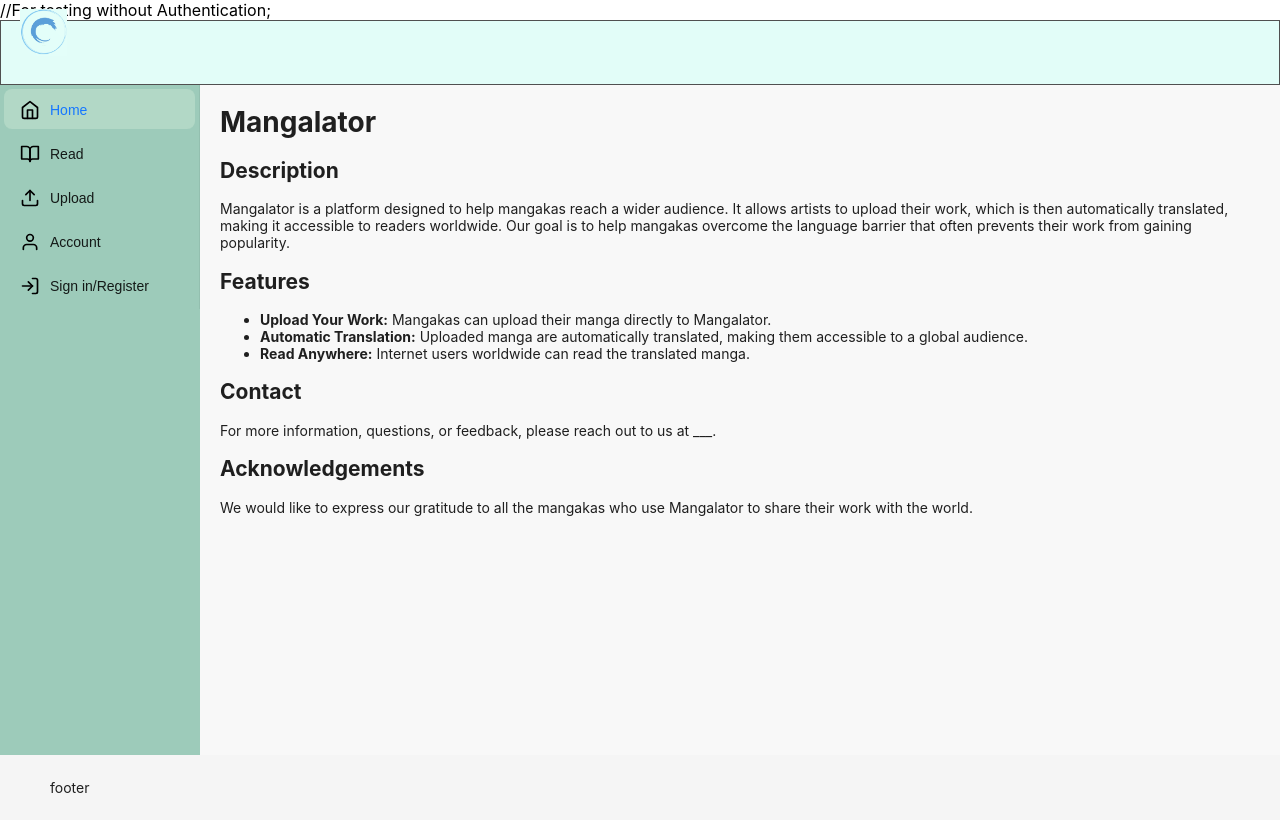
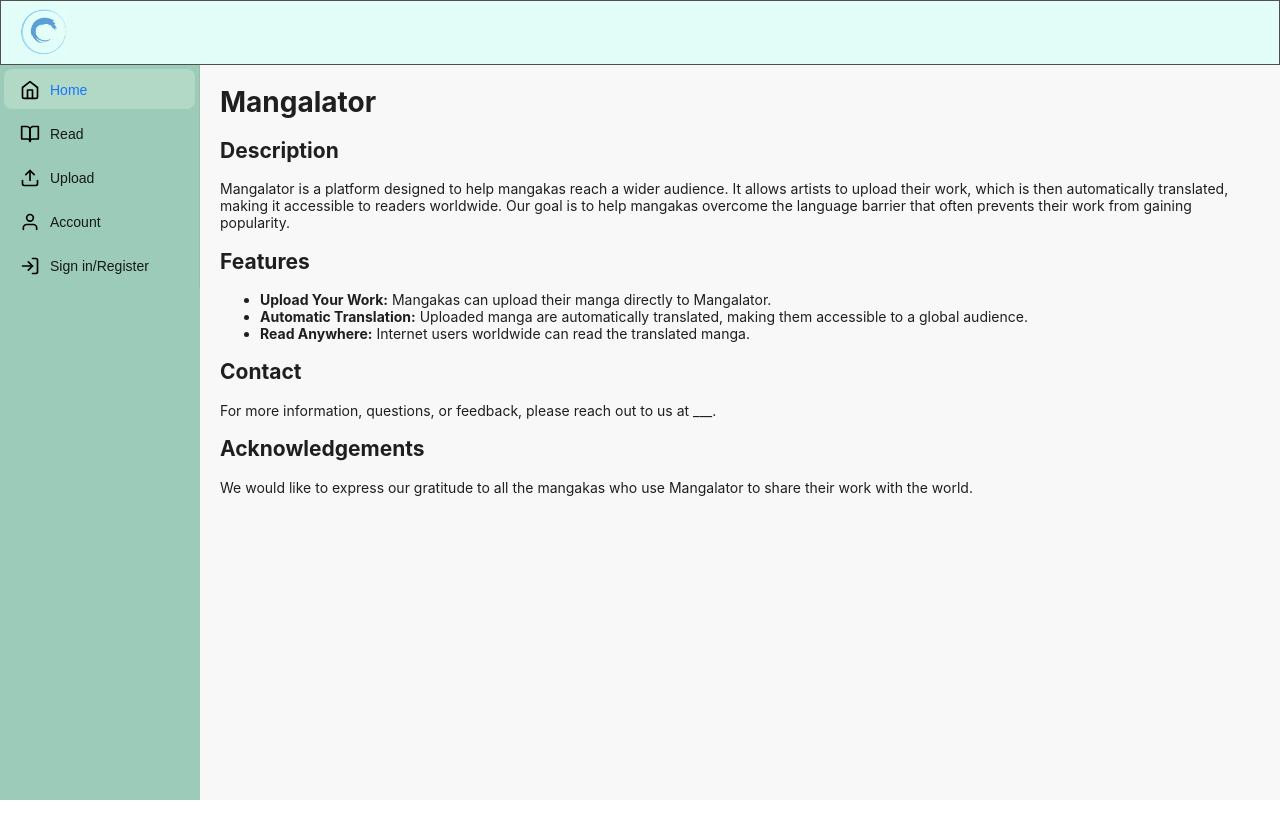
Before and after one commit to Wanderoooo/mangalator, a React (Create React App) app in the folder frontend/: page / in a window 1280 px wide. Built offline with nearby package versions, Linux system fonts and the light colour scheme.

Commit message:
removed footer and comment in index

```diff
--- a/frontend/src/App.js
+++ b/frontend/src/App.js
@@ -80,7 +80,6 @@ function App() {
         </Content>
         </Router>
       </Layout>
-      <Footer>footer</Footer>
     </Layout>
   );
 }
--- a/frontend/src/index.js
+++ b/frontend/src/index.js
@@ -14,7 +14,7 @@ root.render(
     <AuthProvider>
       <KeyProvider>
         <MangaContextProvider>
-          <AccountCollectionContext> //For testing without Authentication;
+          <AccountCollectionContext>
             <App />
           </AccountCollectionContext>
         </MangaContextProvider>
```
